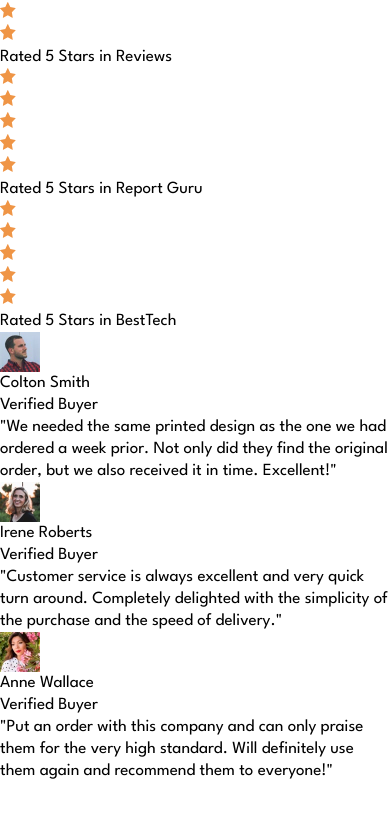
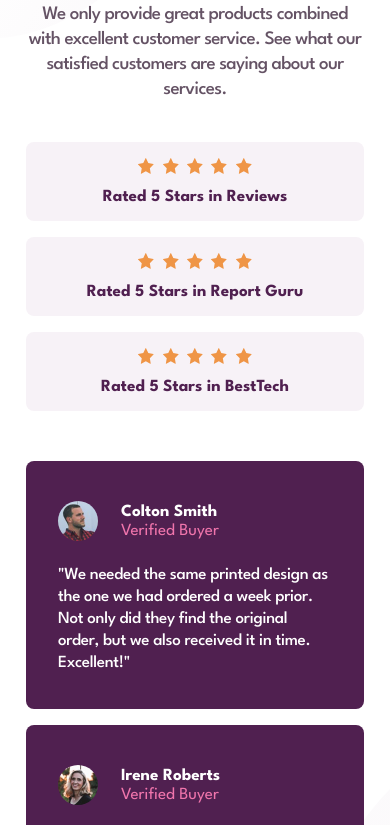
Before and after one commit to DocForLoop/social-proof-section, a website built with Vite: page index.html in a window 390 px wide. Shown: the part 194-1019 px from the top of the page. Before the commit the page ends 976 px from the top, so only its background shows below. Built offline with nearby package versions, Linux system fonts and the light colour scheme.

Commit message:
Add mobile style

```diff
--- a/index.html
+++ b/index.html
@@ -20,93 +20,94 @@
   </head>
   <body>
     <main>
-      <section aria-labelledby="social-title">
-        <div>
-          <div>
-            <h2 id="social-title">10,000+ of our users love our products.</h2>
-            <p>We only provide great products combined with excellent customer service.
+      <section class="review" aria-labelledby="social-title">
+        <div class="review__content-wrapper">
+
+          <div class="review__content">
+            <h2 class="review__title" id="social-title">10,000+ of our users love our products.</h2>
+            <p class="review__desc">We only provide great products combined with excellent customer service.
               See what our satisfied customers are saying about our services.
             </p>
           </div>
 
-          <section aria-label="Review stars">
-            <figure>
-              <ul role="presentation">
-                <li><img src="/src/assets/images/icon-star.svg" alt="" width="16" height="16"></li>
-                <li><img src="/src/assets/images/icon-star.svg" alt="" width="16" height="16"></li>
-                <li><img src="/src/assets/images/icon-star.svg" alt="" width="16" height="16"></li>
-                <li><img src="/src/assets/images/icon-star.svg" alt="" width="16" height="16"></li>
-                <li><img src="/src/assets/images/icon-star.svg" alt="" width="16" height="16"></li>
+          <section class="review__star-section" aria-label="Review stars">
+            <figure class="review__stars">
+              <ul class="review__stars-list" role="presentation">
+                <li><img class="review__star-icon" src="/src/assets/images/icon-star.svg" alt="" width="16" height="16"></li>
+                <li><img class="review__star-icon" src="/src/assets/images/icon-star.svg" alt="" width="16" height="16"></li>
+                <li><img class="review__star-icon" src="/src/assets/images/icon-star.svg" alt="" width="16" height="16"></li>
+                <li><img class="review__star-icon" src="/src/assets/images/icon-star.svg" alt="" width="16" height="16"></li>
+                <li><img class="review__star-icon" src="/src/assets/images/icon-star.svg" alt="" width="16" height="16"></li>
               </ul>
-              <figcaption>Rated 5 Stars in Reviews</figcaption>
+              <figcaption class="review__captions">Rated 5 Stars in Reviews</figcaption>
             </figure>
 
-            <figure>
-              <ul role="presentation">
-                <li><img src="/src/assets/images/icon-star.svg" alt="" width="16" height="16"></li>
-                <li><img src="/src/assets/images/icon-star.svg" alt="" width="16" height="16"></li>
-                <li><img src="/src/assets/images/icon-star.svg" alt="" width="16" height="16"></li>
-                <li><img src="/src/assets/images/icon-star.svg" alt="" width="16" height="16"></li>
-                <li><img src="/src/assets/images/icon-star.svg" alt="" width="16" height="16"></li>
+            <figure class="review__stars">
+              <ul class="review__stars-list" role="presentation">
+                <li><img class="review__star-icon" src="/src/assets/images/icon-star.svg" alt="" width="16" height="16"></li>
+                <li><img class="review__star-icon" src="/src/assets/images/icon-star.svg" alt="" width="16" height="16"></li>
+                <li><img class="review__star-icon" src="/src/assets/images/icon-star.svg" alt="" width="16" height="16"></li>
+                <li><img class="review__star-icon" src="/src/assets/images/icon-star.svg" alt="" width="16" height="16"></li>
+                <li><img class="review__star-icon" src="/src/assets/images/icon-star.svg" alt="" width="16" height="16"></li>
               </ul>
-              <figcaption>Rated 5 Stars in Report Guru</figcaption>
+              <figcaption class="review__captions">Rated 5 Stars in Report Guru</figcaption>
             </figure>
 
-            <figure>
-              <ul role="presentation">
-                <li><img src="/src/assets/images/icon-star.svg" alt="" width="16" height="16"></li>
-                <li><img src="/src/assets/images/icon-star.svg" alt="" width="16" height="16"></li>
-                <li><img src="/src/assets/images/icon-star.svg" alt="" width="16" height="16"></li>
-                <li><img src="/src/assets/images/icon-star.svg" alt="" width="16" height="16"></li>
-                <li><img src="/src/assets/images/icon-star.svg" alt="" width="16" height="16"></li>
+            <figure class="review__stars">
+              <ul class="review__stars-list" role="presentation">
+                <li><img class="review__star-icon" src="/src/assets/images/icon-star.svg" alt="" width="16" height="16"></li>
+                <li><img class="review__star-icon" src="/src/assets/images/icon-star.svg" alt="" width="16" height="16"></li>
+                <li><img class="review__star-icon" src="/src/assets/images/icon-star.svg" alt="" width="16" height="16"></li>
+                <li><img class="review__star-icon" src="/src/assets/images/icon-star.svg" alt="" width="16" height="16"></li>
+                <li><img class="review__star-icon" src="/src/assets/images/icon-star.svg" alt="" width="16" height="16"></li>
               </ul>
-              <figcaption>Rated 5 Stars in BestTech</figcaption>
+              <figcaption class="review__captions">Rated 5 Stars in BestTech</figcaption>
             </figure>
           </section>
         </div>
 
-        <div>
-          <section aria-label="Customer review">
-            <div>
-              <img src="/src/assets/images/image-colton.jpg" alt="" width="40" height="40">
-              <div>
-                <p>Colton Smith</p>
-                <p>Verified Buyer</p>
+        <div class="review__customer-sections">
+          <section class="review__customer-wrapper" aria-label="Customer review">
+            <div class="review__customer">
+              <img class="review__customer-img" src="/src/assets/images/image-colton.jpg" alt="" width="40" height="40">
+              <div class="review__customer-info">
+                <p class="review__customer-name">Colton Smith</p>
+                <p class="review__customer-status">Verified Buyer</p>
               </div>
             </div>
             <blockquote>
-              <p>"We needed the same printed design as the one we had ordered a week prior.
+              <p class="review__customer-text">"We needed the same printed design as the one we had ordered a week prior.
                 Not only did they find the original order, but we also received it in time.
                 Excellent!"
               </p>
             </blockquote>
           </section>
 
-          <section aria-label="Customer review">
-            <div>
-              <img src="/src/assets/images/image-irene.jpg" alt="" width="40" height="40">
-              <div>
-                <p>Irene Roberts</p>
-                <p>Verified Buyer</p>
+          <section class="review__customer-wrapper" aria-label="Customer review">
+            <div class="review__customer">
+              <img class="review__customer-img" src="/src/assets/images/image-irene.jpg" alt="" width="40" height="40">
+              <div class="review__customer-info">
+                <p class="review__customer-name">Irene Roberts</p>
+                <p class="review__customer-status">Verified Buyer</p>
               </div>
             </div>
             <blockquote>
-              <p>"Customer service is always excellent and very quick turn around. Completely
+              <p class="review__customer-text">"Customer service is always excellent and very quick turn around. Completely
                 delighted with the simplicity of the purchase and the speed of delivery."
               </p>
             </blockquote>
           </section>
 
-          <section aria-label="Customer review">
-            <div>
-              <img src="/src/assets/images/image-anne.jpg" alt="" width="40" height="40">
-              <div>
-                <p>Anne Wallace</p>
-                <p>Verified Buyer</p>
+          <section class="review__customer-wrapper" aria-label="Customer review">
+            <div class="review__customer">
+              <img class="review__customer-img" src="/src/assets/images/image-anne.jpg" alt="" width="40" height="40">
+              <div class="review__customer-info">
+                <p class="review__customer-name">Anne Wallace</p>
+                <p class="review__customer-status">Verified Buyer</p>
               </div>
             </div>
             <blockquote>
-              <p>"Put an order with this company and can only praise them for the very high
+              <p class="review__customer-text">"Put an order with this company and can only praise them for the very high
                 standard. Will definitely use them again and recommend them to everyone!"
               </p>
             </blockquote>
--- a/src/scss/components/_social-card-layout.scss
+++ b/src/scss/components/_social-card-layout.scss
@@ -1 +1,66 @@
 @use '@scss/global/functions' as *;
+
+.review {
+    display: flex;
+    flex-direction: column;
+    align-items: center;
+    row-gap: fluid(49, 71, 375, 1400);
+
+    &__content-wrapper {
+        inline-size: 100%;
+        display: flex;
+        flex-direction: column;
+        gap: fluid(39, 125, 375, 1440);
+        max-inline-size: rem(420);
+    }
+
+    &__content {
+        display: flex;
+        flex-direction: column;
+        align-items: center;
+        row-gap: 17px;
+    }
+
+    &__star-section {
+        display: flex;
+        flex-direction: column;
+        row-gap: 16px;
+    }
+
+    &__stars {
+        display: flex;
+        flex-direction: column;
+        align-items: center;
+        row-gap: 15px;
+    }
+
+    &__stars-list {
+        display: flex;
+        column-gap: 8.45px;
+    }
+
+    &__customer-sections {
+        display: flex;
+        flex-direction: column;
+        gap: fluid(16, 30, 375, 1440);
+        inline-size: 100%;
+        max-inline-size: rem(420);
+    }
+
+    &__customer {
+        display: flex;
+        align-items: center;
+        column-gap: 23px;
+    }
+
+    &__customer-info {
+        display: flex;
+        flex-direction: column;
+    }
+
+    &__customer-wrapper {
+        display: flex;
+        flex-direction: column;
+        row-gap: 23px;
+    }
+}
--- a/src/scss/components/_social-card.scss
+++ b/src/scss/components/_social-card.scss
@@ -1 +1,78 @@
 @use '@scss/global/functions' as *;
+
+.review {
+    padding-inline: fluid(24, 165, 375, 1440);
+    padding-block-start: fluid(82, 118, 375, 1440);
+    padding-block-end: 99px;
+    background-image: url('../assets/images/bg-pattern-top-mobile.svg'), url('../assets/images/bg-pattern-bottom-mobile.svg');
+    background-repeat: no-repeat, no-repeat;
+    background-position: top left, bottom right;
+
+    &__content-wrapper {
+        text-align: center;
+    }
+
+    &__title {
+        font-weight: var(--fw-3);
+        max-inline-size: 13ch;
+    }
+
+    &__desc {
+        padding-inline: 2px;
+        font-weight: var(--fw-2);
+        font-size: var(--fs-body-secondary);
+        line-height: var(--lh-body-secondary);
+        letter-spacing: var(--ls-body-secondary);
+        max-inline-size: 43ch;
+        color: var(--clr-text-dark);
+
+    }
+
+    &__stars {
+        background-color: var(--clr-star-bg);
+        padding-block-start: 16px;
+        padding-block-end: 15px;
+        border-radius: rem(8);
+    }
+
+    &__star-icon {
+        inline-size: rem(16);
+        block-size: rem(16);
+    }
+
+    &__captions {
+        font-weight: var(--fw-3);
+        color: var(--clr-primary);
+        line-height: 1;
+    }
+
+    &__customer-wrapper {
+        border-radius: rem(8);
+        background-color: var(--clr-primary);
+        color: var(--clr-light);
+        padding-inline: 32px;
+        padding-block-start: 40px;
+        padding-block-end: 35px;
+    }
+
+    &__customer-img {
+        border-radius: 50%;
+        inline-size: rem(40);
+        block-size: rem(40);
+    }
+
+    &__customer-name {
+        font-weight: var(--fw-3);
+    }
+
+    &__customer-status {
+        color: var(--clr-secondary);
+        line-height: 1;
+    }
+
+    &__customer-text {
+        font-weight: var(--fw-2);
+        letter-spacing: var(--ls-body);
+        max-inline-size: 28ch;
+    }
+}
--- a/src/scss/global/_base.scss
+++ b/src/scss/global/_base.scss
@@ -25,11 +25,6 @@ h2 {
     color: var(--clr-primary);
 }
 
-p, li, figcaption {
-    text-wrap: pretty;
-    max-inline-size: 65ch;
-}
-
 img, picture, video, canvas, svg {
     display: block;
     max-inline-size: 100%;
@@ -43,10 +38,10 @@ p, h1, h2, h3, h4, h5, h6 {
     overflow-wrap: break-word;
 }
 
-h1, h2, h3, h4, h5, h6 {
-    text-wrap: balance;
-}
-
 a, a:visited, a:active {
     text-decoration: none;
 }
+
+ul {
+    list-style: none;
+}
```
